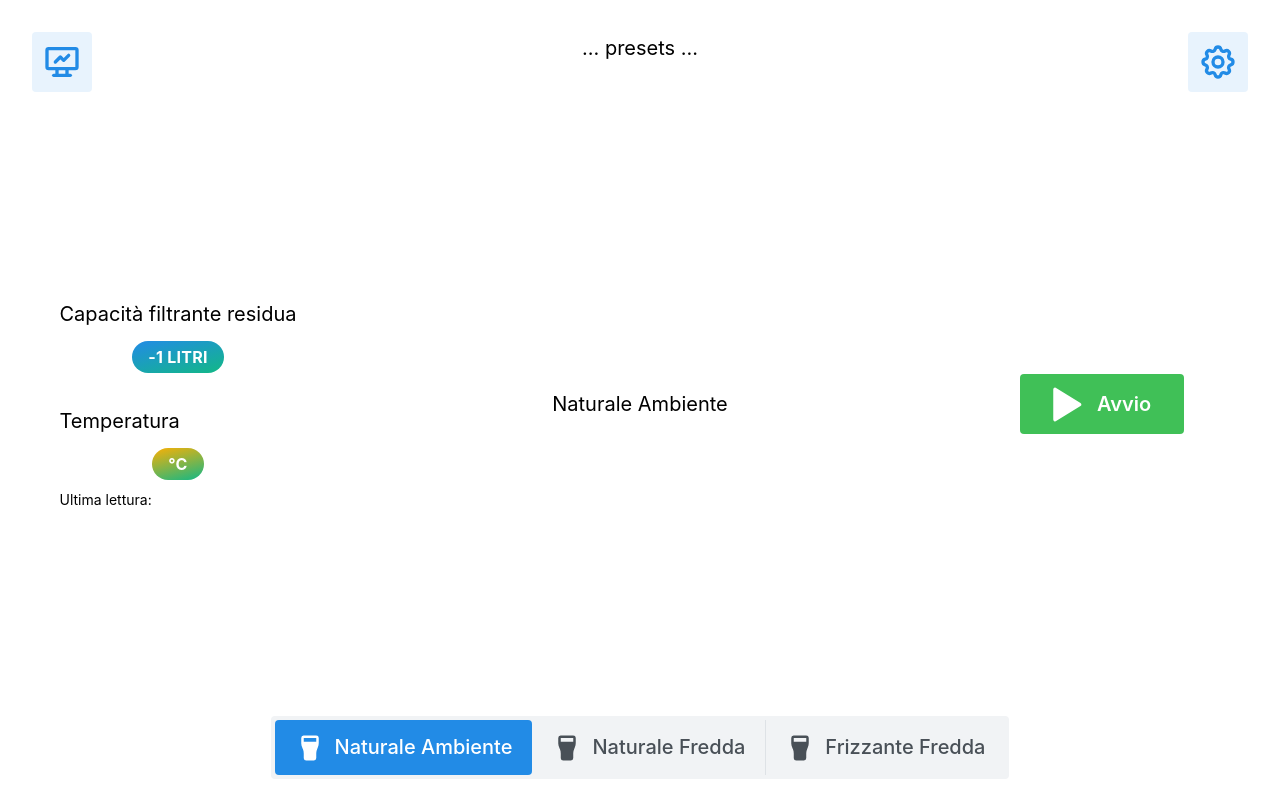
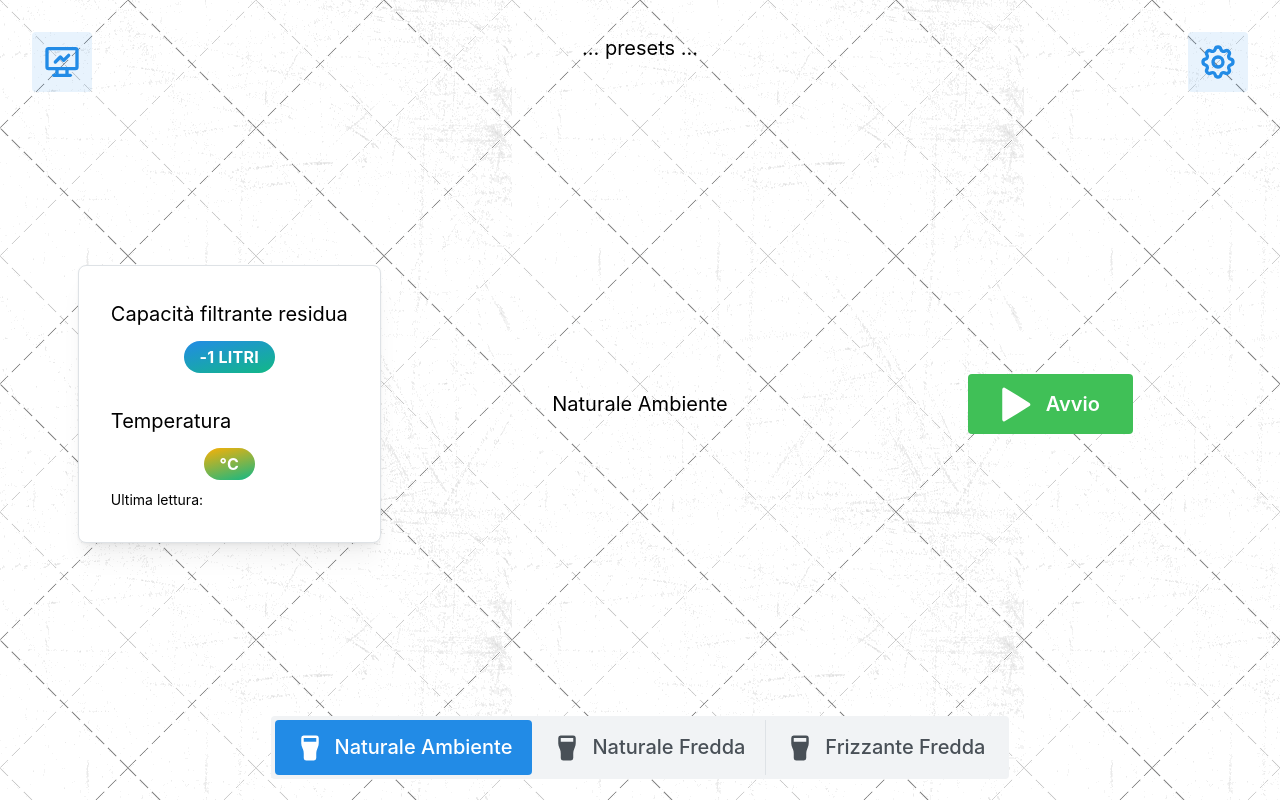
Before and after one commit to manuelzanaboni/Water-Dispenser, a Next.js app: page / in a window 1280 px wide. Built offline with nearby package versions, Linux system fonts and the light colour scheme; no server answers; the database is empty.

Commit message:
Backgound image

```diff
--- a/src/app/globals.css
+++ b/src/app/globals.css
@@ -4,4 +4,5 @@
 
 body {
     padding: 1rem;
+    background-image: url("/crissxcross.png");
 }
--- a/src/components/client/Dispenser.tsx
+++ b/src/components/client/Dispenser.tsx
@@ -4,7 +4,7 @@
 
 import Link from "next/link";
 
-import { ActionIcon, Button, Center, Grid, Loader, Stack, Text } from "@mantine/core";
+import { ActionIcon, Button, Center, Grid, Loader, Paper, Stack, Text } from "@mantine/core";
 import { IconDeviceAnalytics, IconPlayerPlayFilled, IconPlayerStopFilled, IconSettings } from "@tabler/icons-react";
 
 import FilterPanel from "@/components/client/FilterPanel";
@@ -130,15 +130,17 @@
             </Grid.Col>
 
             {/* Mid row */}
-            <Grid.Col span={3}>
+            <Grid.Col span={4}>
                 <Center h="100%">
-                    <Stack gap="xl">
-                        <FilterPanel />
-                        <RefrigeratorPanel />
-                    </Stack>
+                    <Paper shadow="md" radius="md" withBorder p="xl">
+                        <Stack gap="xl">
+                            <FilterPanel />
+                            <RefrigeratorPanel />
+                        </Stack>
+                    </Paper>
                 </Center>
             </Grid.Col>
-            <Grid.Col span={6} h={MID_ROW_HEIGHT}>
+            <Grid.Col span={4} h={MID_ROW_HEIGHT}>
                 <Center h="100%">
                     {dispenserState.isPending ?
                         <Loader size={50} /> :
@@ -146,7 +148,7 @@
                     }
                 </Center>
             </Grid.Col>
-            <Grid.Col span={3} h={MID_ROW_HEIGHT}>
+            <Grid.Col span={4} h={MID_ROW_HEIGHT}>
                 <Center h="100%">
                     {!dispenserState.isPending ?
                         <Button
```
Also changed, not shown: public/crissxcross.png (added).
